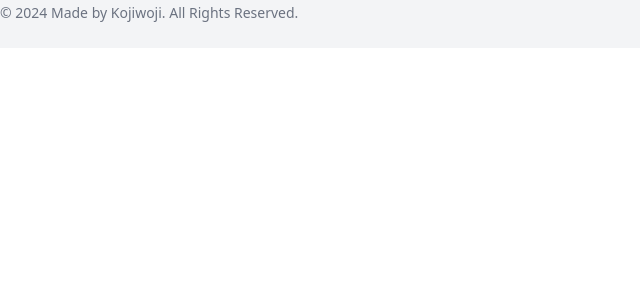
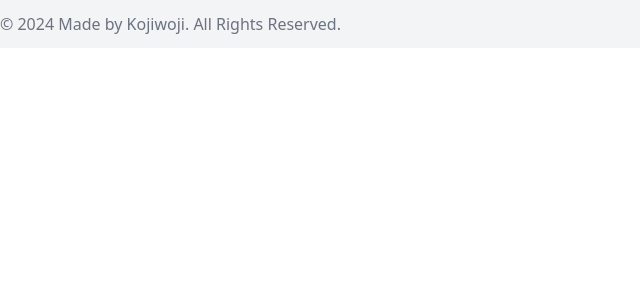
Before and after one commit to kojiwoji/Once-Human-Wiki, a Jekyll site: the page built from index.html, in a window 1280 px wide. Shown: the top 300 px of the page, without its empty margins (0-640 px from the left). Built offline with Jekyll 4.4.1, drawn with Linux system fonts in a browser that asks for light colours; nearby versions of some CDN libraries.

Commit message:
Update footer.html

```diff
--- a/_includes/footer.html
+++ b/_includes/footer.html
@@ -1,6 +1,6 @@
 <footer class="bg-white">
-    <div class="bg-gray-100 h-12">
-        <span class="text-sm text-gray-500 sm:text-center">© 2024 Made by Kojiwoji. All Rights Reserved.
+    <div class="bg-gray-100 h-12 flex items-center">
+        <span class="text-gray-500">© 2024 Made by Kojiwoji. All Rights Reserved.
         </span>
         </div>
       </div>
```
